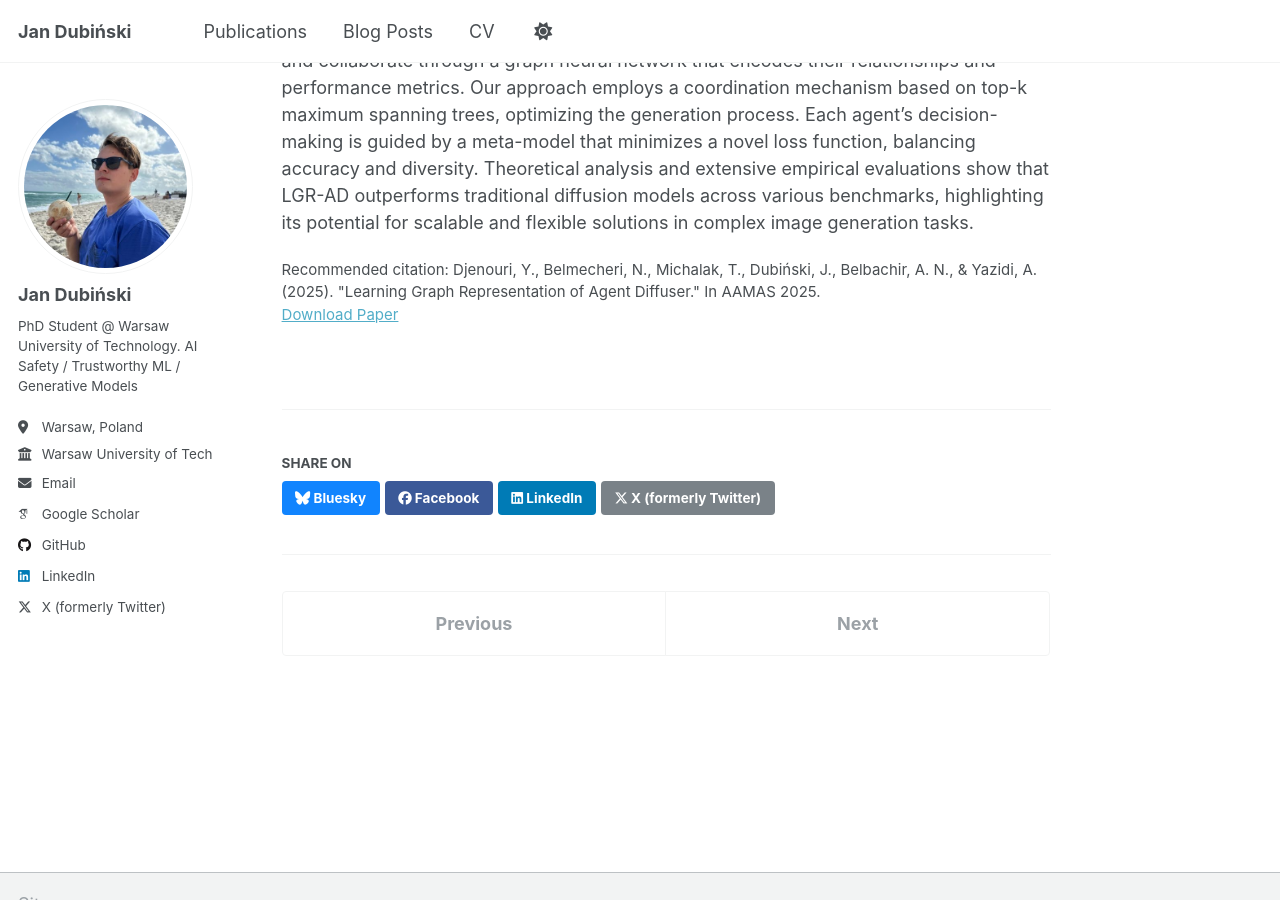
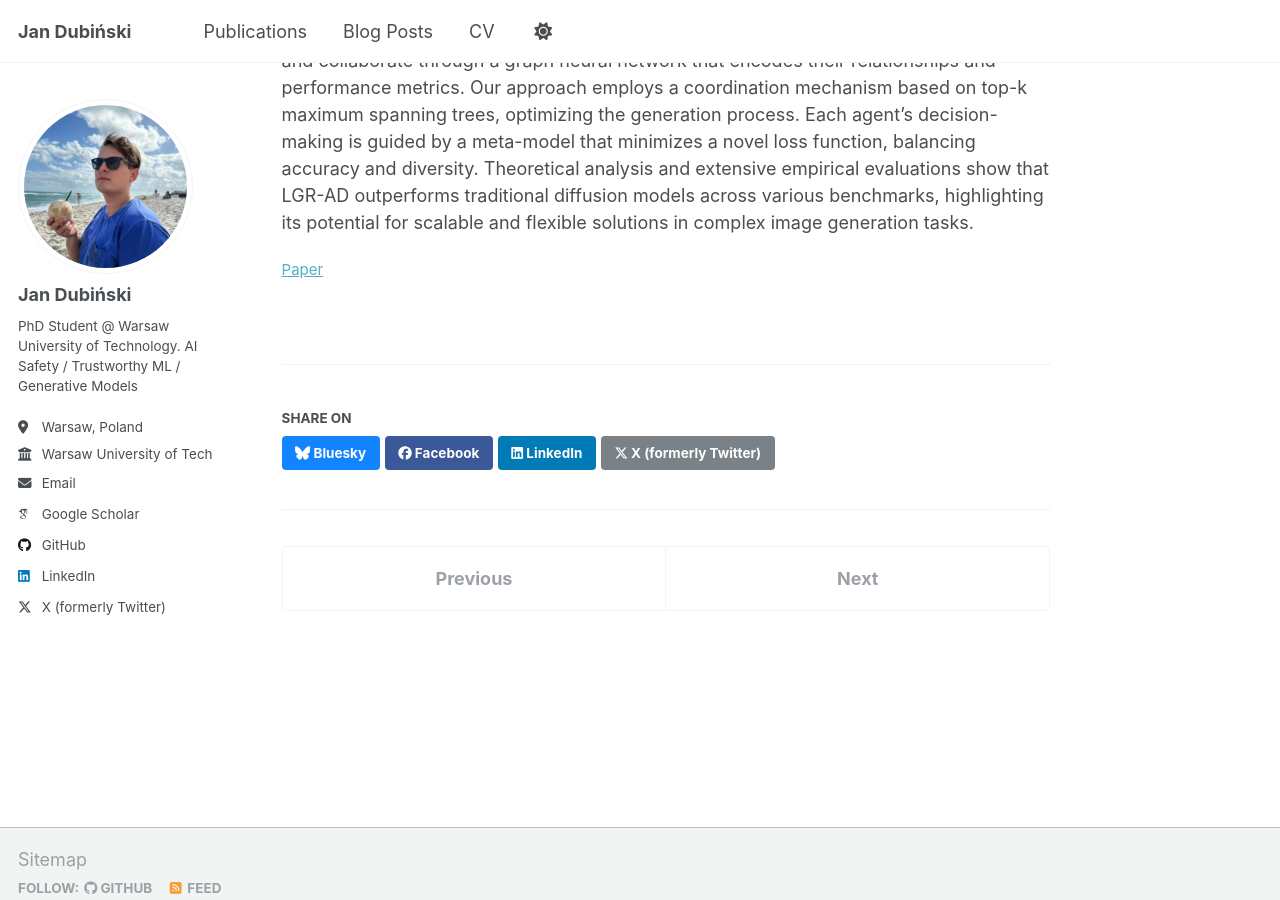
Before and after one commit to jandubinski/jandubinski.github.io, a Jekyll site: the page built from _publications/2025-01-01-learning-graph-representation-of-agent-diffuser.md, in a window 1280 px wide and 900 px high, scrolled down 419 px. Built offline with Jekyll 4.4.1, drawn with Linux system fonts in a browser that asks for light colours; some web fonts are replaced; a script that is not in the unit is left out.

Commit message:
Adjust displayed info in publications

```diff
--- a/_layouts/single.html
+++ b/_layouts/single.html
@@ -18,20 +18,29 @@ layout: default
   {% include sidebar.html %}
 
   <article class="page" itemscope itemtype="http://schema.org/CreativeWork">
-    {% if page.title %}<meta itemprop="headline" content="{{ page.title | markdownify | strip_html | strip_newlines | escape_once }}">{% endif %}
-    {% if page.excerpt %}<meta itemprop="description" content="{{ page.excerpt | markdownify | strip_html | strip_newlines | escape_once }}">{% endif %}
-    {% if page.date %}<meta itemprop="datePublished" content="{{ page.date | date: "%B %d, %Y" }}">{% endif %}
-    {% if page.modified %}<meta itemprop="dateModified" content="{{ page.modified | date: "%B %d, %Y" }}">{% endif %}
+    {% if page.title %}
+    <meta itemprop="headline" content="{{ page.title | markdownify | strip_html | strip_newlines | escape_once }}">{%
+    endif %}
+    {% if page.excerpt %}
+    <meta itemprop="description" content="{{ page.excerpt | markdownify | strip_html | strip_newlines | escape_once }}">
+    {% endif %}
+    {% if page.date %}
+    <meta itemprop="datePublished" content="{{ page.date | date: " %B %d, %Y" }}">{% endif %}
+    {% if page.modified %}
+    <meta itemprop="dateModified" content="{{ page.modified | date: " %B %d, %Y" }}">{% endif %}
 
     <div class="page__inner-wrap">
       {% unless page.header.overlay_color or page.header.overlay_image %}
       <header>
-          {% if page.title %}<h1 class="page__title" itemprop="headline">{{ page.title | markdownify | remove: "<p>" | remove: "</p>" }}</h1>{% endif %}
+        {% if page.title %}<h1 class="page__title" itemprop="headline">{{ page.title | markdownify | remove: "<p>" |
+            remove: "</p>" }}</h1>{% endif %}
         {% if page.read_time %}
         <p class="page__meta"><i class="fa fa-clock" aria-hidden="true"></i> {% include read-time.html %}</p>
         {% endif %}
         {% if page.modified %}
-          <p class="page__date"><strong><i class="fa fa-fw fa-calendar" aria-hidden="true"></i> {{ site.data.ui-text[site.locale].date_label | default: "Published:" }}</strong> <time datetime="{{ page.modified | date: "%Y-%m-%d" }}">{{ page.modified | date: "%B %d, %Y" }}</time></p>
+        <p class="page__date"><strong><i class="fa fa-fw fa-calendar" aria-hidden="true"></i> {{
+            site.data.ui-text[site.locale].date_label | default: "Published:" }}</strong> <time
+            datetime="{{ page.modified | date: " %Y-%m-%d" }}">{{ page.modified | date: "%B %d, %Y" }}</time></p>
         {% endif %}
 
         {% if page.collection == 'teaching' %}
@@ -39,7 +48,10 @@ layout: default
         {% elsif page.venue and page.date %}
         <p>Published in <i>{{ page.venue }}</i>, {{ page.date | default: "1900-01-01" | date: "%Y" }} </p>
         {% elsif page.date %}
-          <p class="page__date"><strong><i class="fa fa-fw fa-calendar" aria-hidden="true"></i> {{ site.data.ui-text[site.locale].date_label | default: "Published:" }}</strong> <time datetime="{{ page.date | date_to_xmlschema }}">{{ page.date | default: "1900-01-01" | date: "%B %d, %Y" }}</time></p>
+        <p class="page__date"><strong><i class="fa fa-fw fa-calendar" aria-hidden="true"></i> {{
+            site.data.ui-text[site.locale].date_label | default: "Published:" }}</strong> <time
+            datetime="{{ page.date | date_to_xmlschema }}">{{ page.date | default: "1900-01-01" | date: "%B %d, %Y"
+            }}</time></p>
         {% endif %}
       </header>
       {% endunless %}
@@ -47,33 +59,29 @@ layout: default
       <section class="page__content" itemprop="text">
         {{ content }}
 
-        {% if page.citation and page.paperurl and page.slidesurl and page.bibtexurl %}
-          <p style="font-size: smaller">Recommended citation: {{ page.citation }}<br /><a href="{{ page.paperurl }}">Download Paper</a> | <a href="{{ page.slidesurl }}">Download Slides</a> | <a href="{{ page.bibtexurl }}">Download Bibtex</a></p>
-        {% elsif page.citation and page.paperurl and page.slidesurl %}
-          <p style="font-size: smaller">Recommended citation: {{ page.citation }}<br /><a href="{{ page.paperurl }}">Download Paper</a> | <a href="{{ page.slidesurl }}">Download Slides</a></p>
-        {% elsif page.citation and page.paperurl and page.bibtexurl %}
-          <p style="font-size: smaller">Recommended citation: {{ page.citation }}<br /><a href="{{ page.paperurl }}">Download Paper</a> | <a href="{{ page.bibtexurl }}">Download Bibtex</a></p>
-        {% elsif page.citation and page.paperurl %}
-          <p style="font-size: smaller">Recommended citation: {{ page.citation }}<br /><a href="{{ page.paperurl }}">Download Paper</a></p>
-        {% elsif page.citation and page.slidesurl and page.bibtexurl %}
-          <p style="font-size: smaller">Recommended citation: {{ page.citation }}<br /><a href="{{ page.slidesurl }}">Download Slides</a> | <a href="{{ page.bibtexurl }}">Download Bibtex</a></p>
-        {% elsif page.citation and page.slidesurl %}
-          <p style="font-size: smaller">Recommended citation: {{ page.citation }}<br /><a href="{{ page.slidesurl }}">Download Slides</a></p>
+        {%- comment -%} Links only (no citation text) {%- endcomment -%}
+        {% if page.paperurl and page.slidesurl and page.bibtexurl %}
+        <p style="font-size: smaller"><a href="{{ page.paperurl }}">Paper</a> | <a href="{{ page.slidesurl }}">Download
+            Slides</a> | <a href="{{ page.bibtexurl }}">Download Bibtex</a></p>
+        {% elsif page.paperurl and page.slidesurl %}
+        <p style="font-size: smaller"><a href="{{ page.paperurl }}">Paper</a> | <a href="{{ page.slidesurl }}">Download
+            Slides</a></p>
+        {% elsif page.paperurl and page.bibtexurl %}
+        <p style="font-size: smaller"><a href="{{ page.paperurl }}">Paper</a> | <a href="{{ page.bibtexurl }}">Download
+            Bibtex</a></p>
         {% elsif page.slidesurl and page.bibtexurl %}
-          <p style="font-size: smaller"><a href="{{ page.slidesurl }}">Download Slides</a> | <a href="{{ page.bibtexurl }}">Download Bibtex</a></p>
-        {% elsif page.paperurl and page.bibtexurl %}
-          <p style="font-size: smaller"><a href="{{ page.paperurl }}">Download Paper</a> | <a href="{{ page.bibtexurl }}">Download Bibtex</a></p>
-        {% elsif page.citation and page.bibtexurl %}
-          <p style="font-size: smaller">Recommended citation: {{ page.citation }}<br /><a href="{{ page.bibtexurl }}">Download Bibtex</a></p>
-        {% elsif page.citation %}
-          <p style="font-size: smaller">Recommended citation: {{ page.citation }}</p>
+        <p style="font-size: smaller"><a href="{{ page.slidesurl }}">Download Slides</a> | <a
+            href="{{ page.bibtexurl }}">Download Bibtex</a></p>
+        {% elsif page.paperurl %}
+        <p style="font-size: smaller"><a href="{{ page.paperurl }}">Paper</a></p>
         {% elsif page.slidesurl %}
         <p style="font-size: smaller"><a href="{{ page.slidesurl }}">Download Slides</a></p>
         {% elsif page.bibtexurl %}
         <p style="font-size: smaller"><a href="{{ page.bibtexurl }}">Download Bibtex</a></p>
         {% endif %}
 
-        {% if page.link %}<div><a href="{{ page.link }}" class="btn">{{ site.data.ui-text[site.locale].ext_link_label | default: "Direct Link" }}</a></div>{% endif %}
+        {% if page.link %}<div><a href="{{ page.link }}" class="btn">{{ site.data.ui-text[site.locale].ext_link_label |
+            default: "Direct Link" }}</a></div>{% endif %}
       </section>
 
       <footer class="page__meta">
@@ -97,7 +105,8 @@ layout: default
   {% if page.id and page.related and site.related_posts.size > 0 %}
   <div class="page__related">
     {% if site.data.ui-text[site.locale].related_label %}
-        <h4 class="page__related-title">{{ site.data.ui-text[site.locale].related_label | default: "You May Also Enjoy" }}</h4>
+    <h4 class="page__related-title">{{ site.data.ui-text[site.locale].related_label | default: "You May Also Enjoy" }}
+    </h4>
     {% endif %}
     <div class="grid__wrapper">
       {% for post in site.related_posts limit:4 %}
--- a/_publications/2025-01-01-learning-graph-representation-of-agent-diffuser.md
+++ b/_publications/2025-01-01-learning-graph-representation-of-agent-diffuser.md
@@ -3,7 +3,7 @@ title: "Learning Graph Representation of Agent Diffuser"
 collection: publications
 category: conferences
 permalink: /publication/2025-01-01-learning-graph-representation-of-agent-diffuser
-excerpt: 'We present LGR-AD, a multi-agent diffusion framework where expert sub-models coordinate through a learned graph, enabling dynamic adaptation during generation and outperforming standard diffusion models in accuracy and diversity.'
+excerpt: 'LGR-AD models the generation process as a distributed system of interacting agents, each representing an expert diffusion model. These agents dynamically adapt to varying conditions and collaborate through a graph neural network that encodes their relationships and performance metrics.'
 date: 2025-01-01
 venue: 'International Conference on Autonomous Agents and Multiagent Systems (AAMAS)'
 paperurl: 'https://arxiv.org/abs/2505.06761'
```
Also changed, not shown: _includes/archive-single.html (+23 -31 lines), 1 other file. Lines whose indentation alone changed are shown as unchanged.
